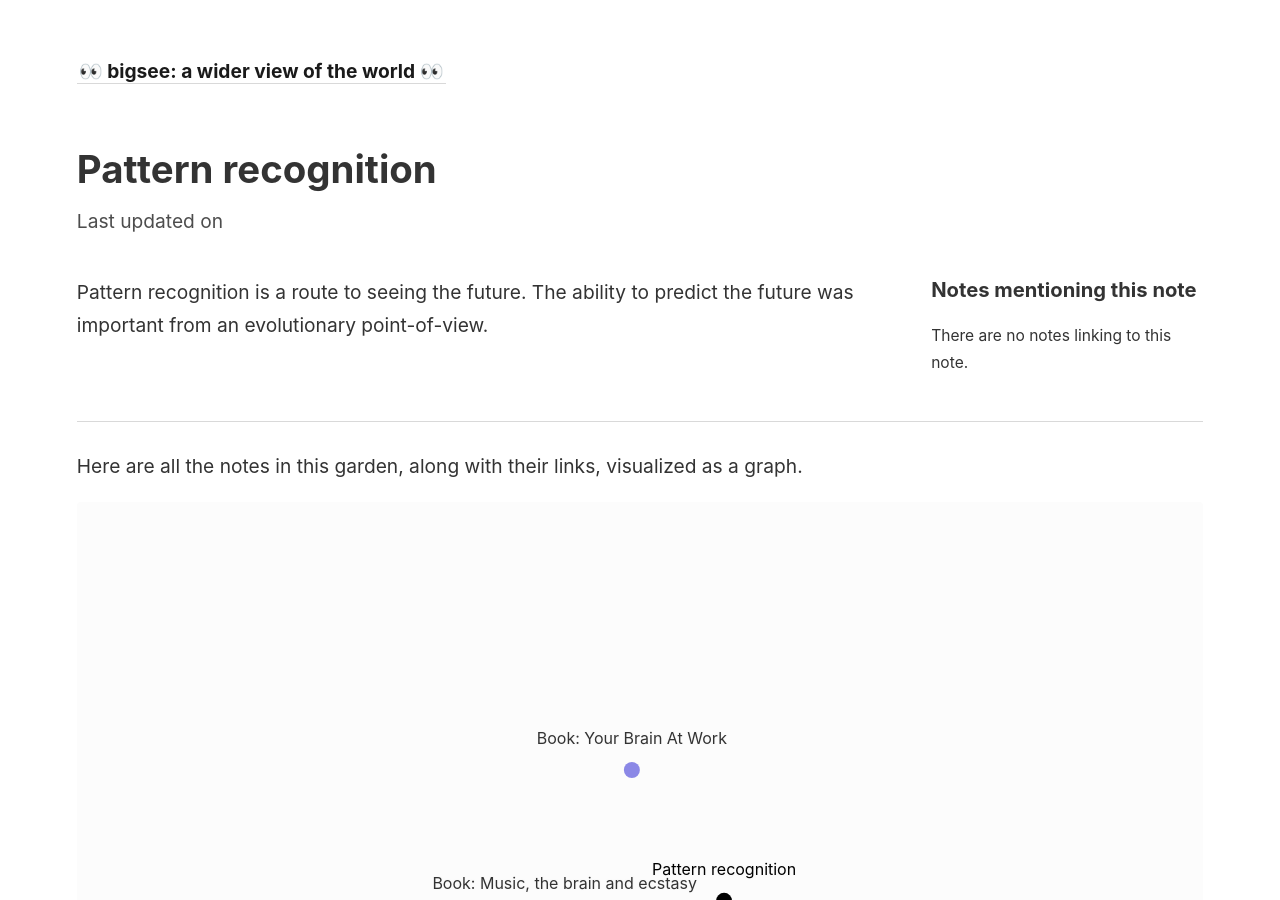
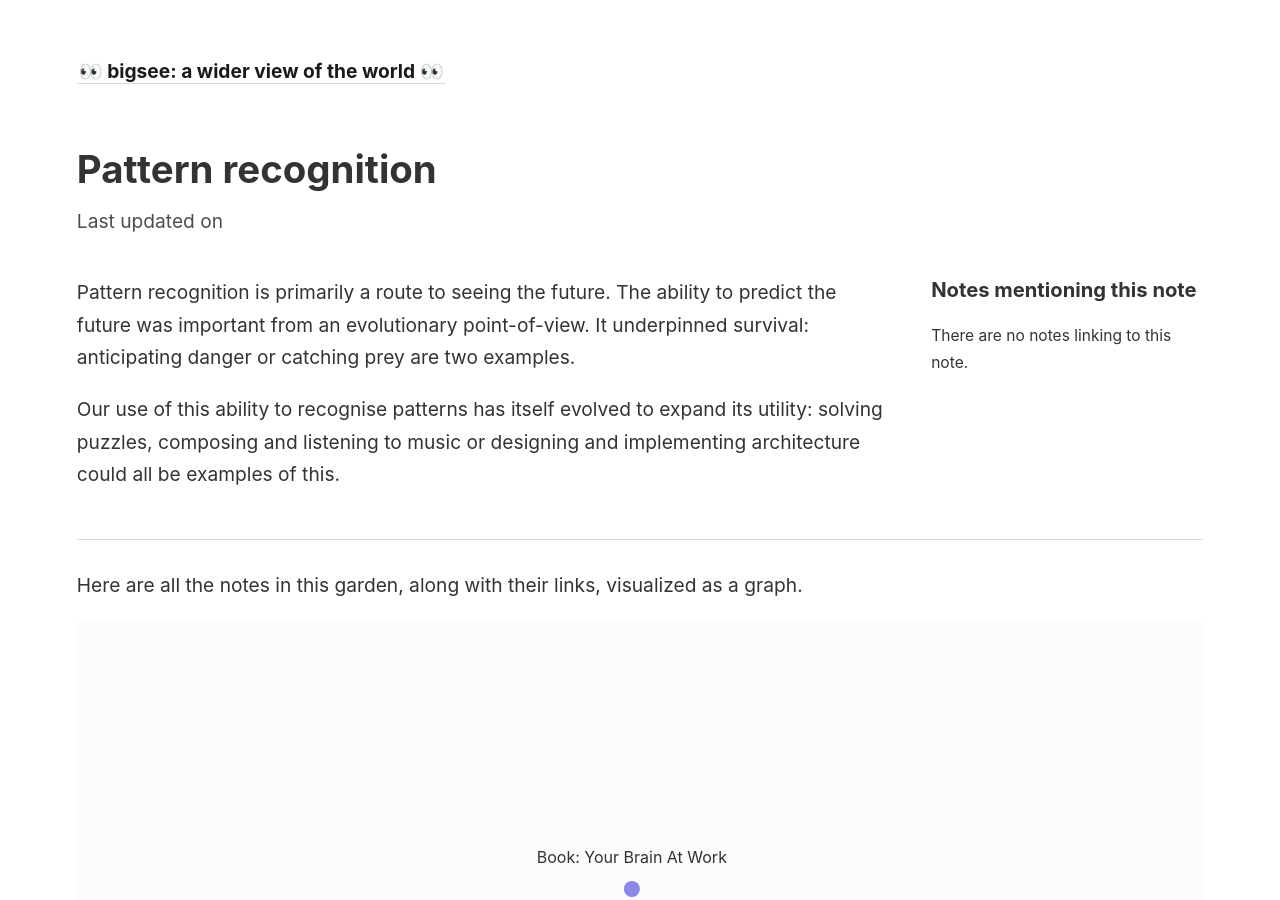
Before and after one commit to bigsee/digital-garden, a Jekyll site: the page built from _notes/Pattern recognition.md, in a window 1280 px wide and 900 px high. Built offline with Jekyll 4.4.1, drawn with Linux system fonts in a browser that asks for light colours.

Commit message:
:memo: update note on Pattern Recognition

```diff
--- a/_notes/Pattern recognition.md
+++ b/_notes/Pattern recognition.md
@@ -2,4 +2,6 @@
 title: Pattern recognition
 ---
 
-Pattern recognition is a route to seeing the future. The ability to predict the future was important from an evolutionary point-of-view.
+Pattern recognition is primarily a route to seeing the future. The ability to predict the future was important from an evolutionary point-of-view. It underpinned survival: anticipating danger or catching prey are two examples.
+
+Our use of this ability to recognise patterns has itself evolved to expand its utility: solving puzzles, composing and listening to music or designing and implementing architecture could all be examples of this.
```
